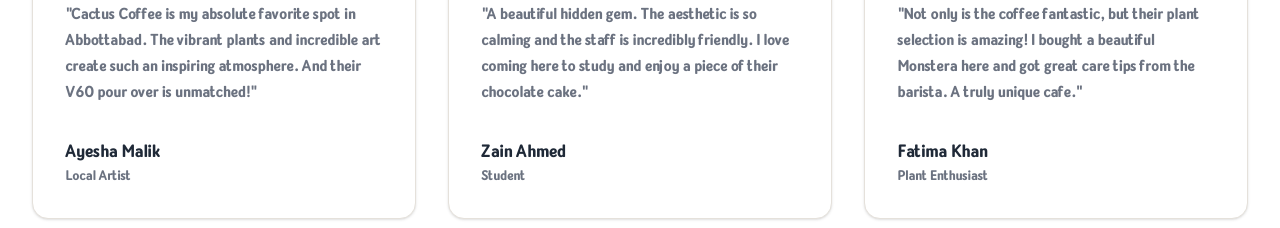
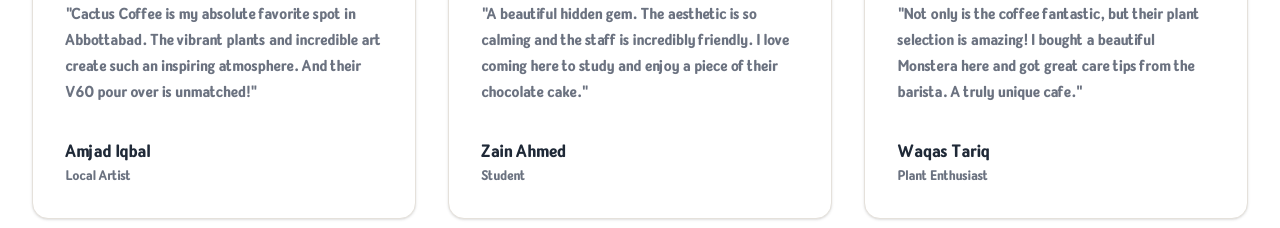
Before and after one commit to zoonfeedback-lab/cactus-coffee, a Next.js app: page / in a window 1280 px wide. Shown: the part 3720-3948 px from the top of the page. Built offline with nearby package versions, Linux system fonts and the light colour scheme.

Commit message:
review section is added in home page

```diff
--- a/src/components/sections/ReviewsSection.tsx
+++ b/src/components/sections/ReviewsSection.tsx
@@ -3,7 +3,7 @@
 
 const reviews = [
     {
-        name: "Ayesha Malik",
+        name: "Amjad Iqbal",
         role: "Local Artist",
         content: "Cactus Coffee is my absolute favorite spot in Abbottabad. The vibrant plants and incredible art create such an inspiring atmosphere. And their V60 pour over is unmatched!",
         rating: 5,
@@ -15,7 +15,7 @@
         rating: 5,
     },
     {
-        name: "Fatima Khan",
+        name: "Waqas Tariq",
         role: "Plant Enthusiast",
         content: "Not only is the coffee fantastic, but their plant selection is amazing! I bought a beautiful Monstera here and got great care tips from the barista. A truly unique cafe.",
         rating: 5,
```
